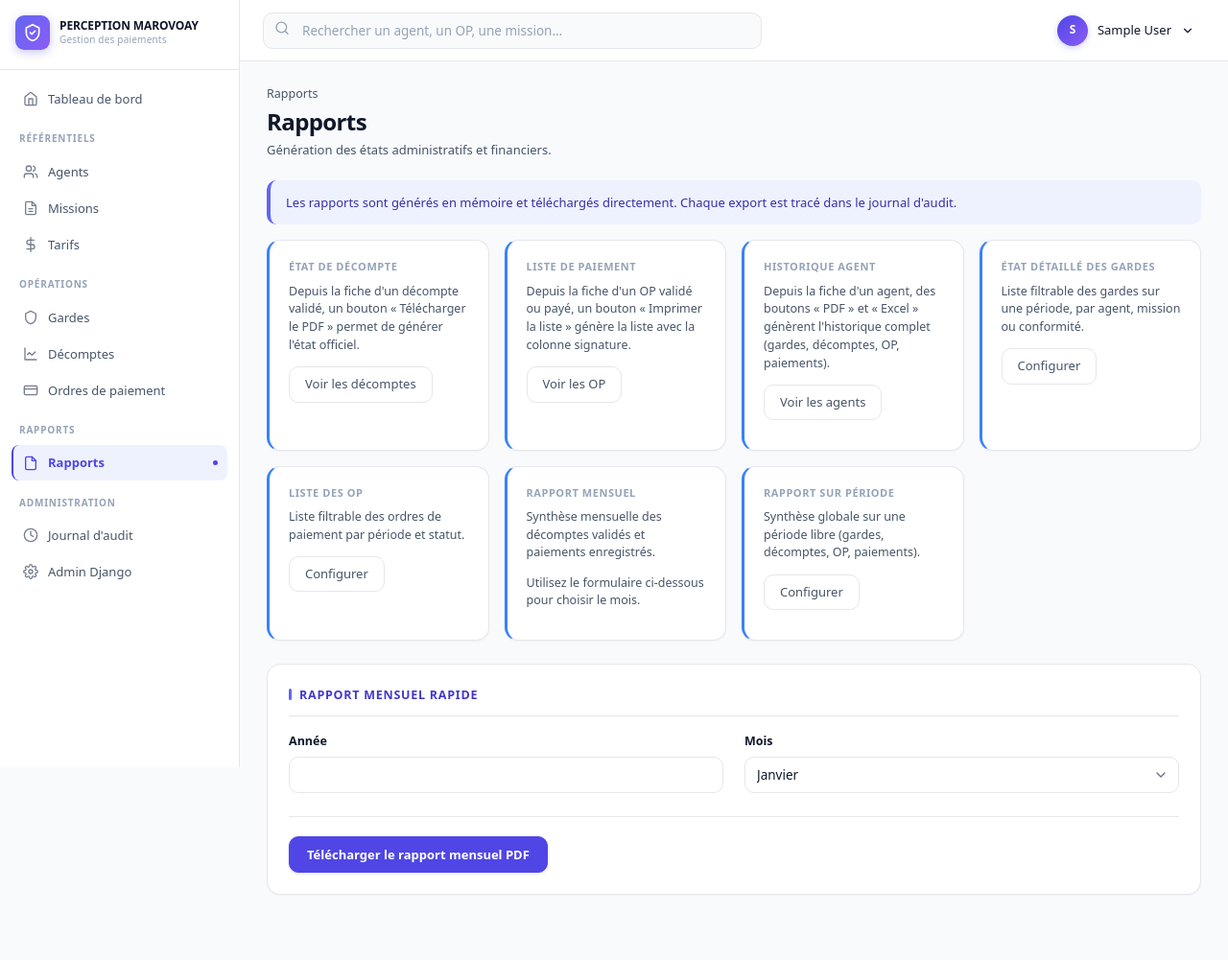
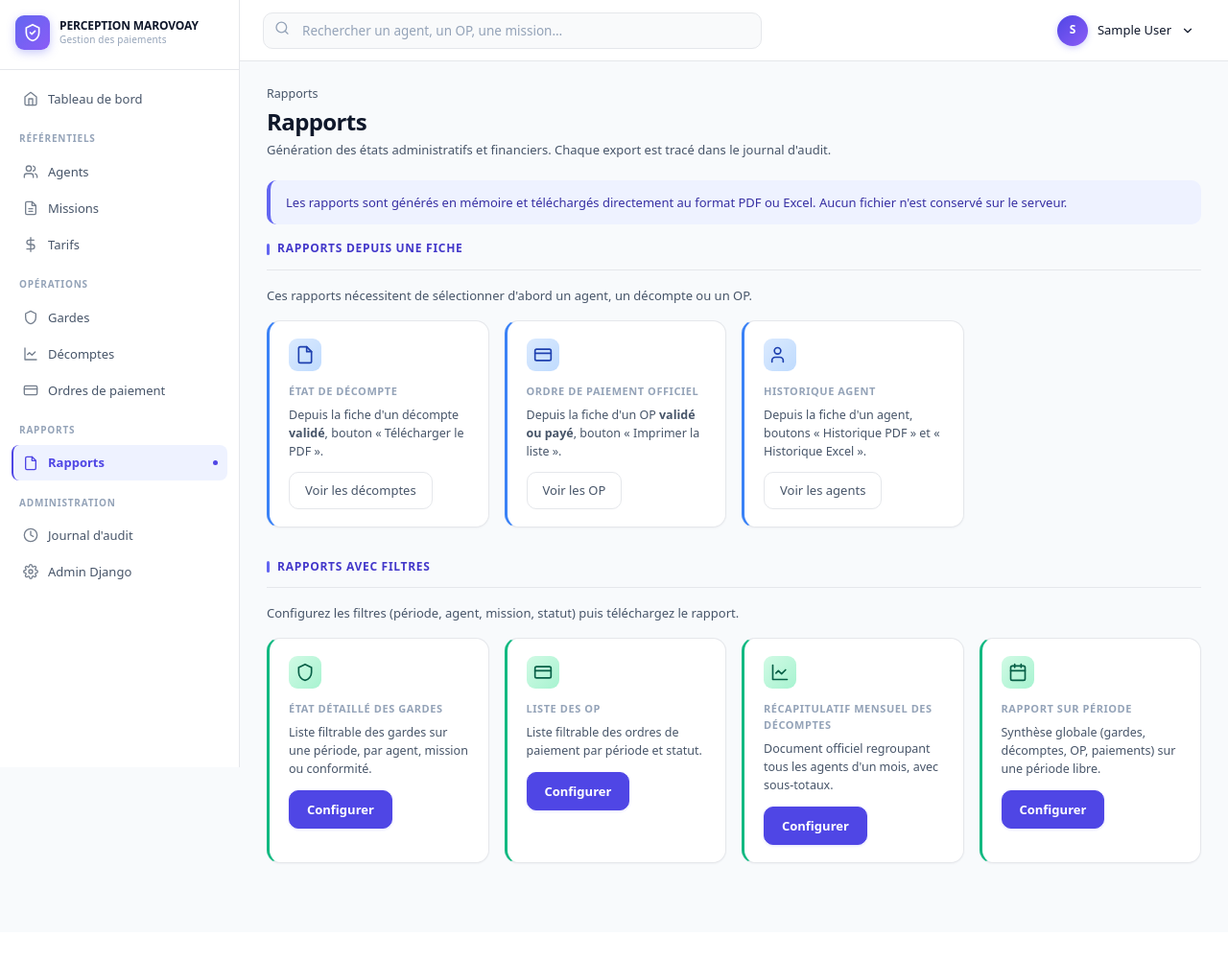
Before and after one commit to MamisoaDonavann/perceptionprincipale, a Django app: page /rapports/ in a window 1280 px wide. Shown: the whole page at 96% size. After the commit the page ends 901 px from the top, so only its background shows below. Run offline with Django 5.2, Linux system fonts and the light colour scheme; the visitor is signed in with stand-in values (Sample User, id 1).

Commit message:
Lot B : refonte des rapports (index catégorisé, filtres uniformisés)

```diff
--- a/templates/rapports/index.html
+++ b/templates/rapports/index.html
@@ -7,120 +7,157 @@
     <div class="page-header__titles">
         <h1 class="page-title">Rapports</h1>
         <p class="page-subtitle">
-            Génération des états administratifs et financiers.
+            Génération des états administratifs et financiers. Chaque export est tracé dans le journal d'audit.
         </p>
     </div>
 </div>
 
 <div class="info-box info-box--info">
-    Les rapports sont générés en mémoire et téléchargés directement.
-    Chaque export est tracé dans le journal d'audit.
+    Les rapports sont générés en mémoire et téléchargés directement au format PDF ou Excel.
+    Aucun fichier n'est conservé sur le serveur.
 </div>
 
+{# ==================== RAPPORTS DEPUIS UNE FICHE ==================== #}
+<h2 class="detail-card__title" style="margin-top: 8px; font-size: 12px;">Rapports depuis une fiche</h2>
+<p style="font-size: 13px; color: var(--text-2); margin: 0 0 16px 0;">
+    Ces rapports nécessitent de sélectionner d'abord un agent, un décompte ou un OP.
+</p>
+
 <div class="cards">
-    <div class="card card--info">
-        <div class="card__label">État de décompte</div>
-        <p class="card__hint">
-            Depuis la fiche d'un décompte validé, un bouton
-            « Télécharger le PDF » permet de générer l'état officiel.
-        </p>
-        <p class="card__hint">
-            <a href="{% url 'decomptes:list' %}" class="btn-secondary">Voir les décomptes</a>
-        </p>
+    <div class="card card--info card--with-icon">
+        <div class="card__icon">
+            <svg width="20" height="20" viewBox="0 0 24 24" fill="none" stroke="currentColor" stroke-width="2" stroke-linecap="round" stroke-linejoin="round" aria-hidden="true">
+                <path d="M14 2H6a2 2 0 0 0-2 2v16a2 2 0 0 0 2 2h12a2 2 0 0 0 2-2V8z"/>
+                <polyline points="14 2 14 8 20 8"/>
+            </svg>
+        </div>
+        <div class="card__content">
+            <div class="card__label">État de décompte</div>
+            <div class="card__hint">
+                Depuis la fiche d'un décompte <strong>validé</strong>, bouton « Télécharger le PDF ».
+            </div>
+            <div style="margin-top: 12px;">
+                <a href="{% url 'decomptes:list' %}" class="btn-secondary">Voir les décomptes</a>
+            </div>
+        </div>
     </div>
 
-    <div class="card card--info">
-        <div class="card__label">Liste de paiement</div>
-        <p class="card__hint">
-            Depuis la fiche d'un OP validé ou payé, un bouton
-            « Imprimer la liste » génère la liste avec la colonne signature.
-        </p>
-        <p class="card__hint">
-            <a href="{% url 'paiements:list' %}" class="btn-secondary">Voir les OP</a>
-        </p>
+    <div class="card card--info card--with-icon">
+        <div class="card__icon">
+            <svg width="20" height="20" viewBox="0 0 24 24" fill="none" stroke="currentColor" stroke-width="2" stroke-linecap="round" stroke-linejoin="round" aria-hidden="true">
+                <rect x="2" y="5" width="20" height="14" rx="2"/>
+                <line x1="2" y1="10" x2="22" y2="10"/>
+            </svg>
+        </div>
+        <div class="card__content">
+            <div class="card__label">Ordre de paiement officiel</div>
+            <div class="card__hint">
+                Depuis la fiche d'un OP <strong>validé ou payé</strong>, bouton « Imprimer la liste ».
+            </div>
+            <div style="margin-top: 12px;">
+                <a href="{% url 'paiements:list' %}" class="btn-secondary">Voir les OP</a>
+            </div>
+        </div>
     </div>
 
-    <div class="card card--info">
-        <div class="card__label">Historique agent</div>
-        <p class="card__hint">
-            Depuis la fiche d'un agent, des boutons « PDF » et « Excel »
-            génèrent l'historique complet (gardes, décomptes, OP, paiements).
-        </p>
-        <p class="card__hint">
-            <a href="{% url 'agents:list' %}" class="btn-secondary">Voir les agents</a>
-        </p>
-    </div>
-
-    <div class="card card--info">
-        <div class="card__label">État détaillé des gardes</div>
-        <p class="card__hint">
-            Liste filtrable des gardes sur une période, par agent, mission ou conformité.
-        </p>
-        <p class="card__hint">
-            <a href="{% url 'rapports:filtres_gardes' %}" class="btn-secondary">Configurer</a>
-        </p>
-    </div>
-
-    <div class="card card--info">
-        <div class="card__label">Liste des OP</div>
-        <p class="card__hint">
-            Liste filtrable des ordres de paiement par période et statut.
-        </p>
-        <p class="card__hint">
-            <a href="{% url 'rapports:filtres_op' %}" class="btn-secondary">Configurer</a>
-        </p>
-    </div>
-
-    <div class="card card--info">
-        <div class="card__label">Rapport mensuel</div>
-        <p class="card__hint">
-            Synthèse mensuelle des décomptes validés et paiements enregistrés.
-        </p>
-        <p class="card__hint">
-            Utilisez le formulaire ci-dessous pour choisir le mois.
-        </p>
-    </div>
-
-    <div class="card card--info">
-        <div class="card__label">Rapport sur période</div>
-        <p class="card__hint">
-            Synthèse globale sur une période libre (gardes, décomptes, OP, paiements).
-        </p>
-        <p class="card__hint">
-            <a href="{% url 'rapports:filtres_periode' %}" class="btn-secondary">Configurer</a>
-        </p>
+    <div class="card card--info card--with-icon">
+        <div class="card__icon">
+            <svg width="20" height="20" viewBox="0 0 24 24" fill="none" stroke="currentColor" stroke-width="2" stroke-linecap="round" stroke-linejoin="round" aria-hidden="true">
+                <path d="M16 21v-2a4 4 0 0 0-4-4H6a4 4 0 0 0-4 4v2"/>
+                <circle cx="9" cy="7" r="4"/>
+            </svg>
+        </div>
+        <div class="card__content">
+            <div class="card__label">Historique agent</div>
+            <div class="card__hint">
+                Depuis la fiche d'un agent, boutons « Historique PDF » et « Historique Excel ».
+            </div>
+            <div style="margin-top: 12px;">
+                <a href="{% url 'agents:list' %}" class="btn-secondary">Voir les agents</a>
+            </div>
+        </div>
     </div>
 </div>
 
-<div class="detail-card" style="margin-top: 20px;">
-    <h2 class="detail-card__title">Rapport mensuel rapide</h2>
-    <form method="get" action="{% url 'rapports:index' %}" onsubmit="event.preventDefault(); window.location.href='/rapports/mensuel/'+this.annee.value+'/'+this.mois.value+'/pdf/';">
-        <div class="form-grid">
-            <div class="form-group">
-                <label>Année</label>
-                <input type="number" name="annee" class="form-input" min="1900" max="2200" required>
+{# ==================== RAPPORTS AVEC FILTRES ==================== #}
+<h2 class="detail-card__title" style="margin-top: 32px; font-size: 12px;">Rapports avec filtres</h2>
+<p style="font-size: 13px; color: var(--text-2); margin: 0 0 16px 0;">
+    Configurez les filtres (période, agent, mission, statut) puis téléchargez le rapport.
+</p>
+
+<div class="cards">
+    <div class="card card--success card--with-icon">
+        <div class="card__icon">
+            <svg width="20" height="20" viewBox="0 0 24 24" fill="none" stroke="currentColor" stroke-width="2" stroke-linecap="round" stroke-linejoin="round" aria-hidden="true">
+                <path d="M12 2 4 6v6c0 5 3.5 9.5 8 10 4.5-.5 8-5 8-10V6l-8-4z"/>
+            </svg>
+        </div>
+        <div class="card__content">
+            <div class="card__label">État détaillé des gardes</div>
+            <div class="card__hint">
+                Liste filtrable des gardes sur une période, par agent, mission ou conformité.
             </div>
-            <div class="form-group">
-                <label>Mois</label>
-                <select name="mois" class="form-select" required>
-                    <option value="1">Janvier</option>
-                    <option value="2">Février</option>
-                    <option value="3">Mars</option>
-                    <option value="4">Avril</option>
-                    <option value="5">Mai</option>
-                    <option value="6">Juin</option>
-                    <option value="7">Juillet</option>
-                    <option value="8">Août</option>
-                    <option value="9">Septembre</option>
-                    <option value="10">Octobre</option>
-                    <option value="11">Novembre</option>
-                    <option value="12">Décembre</option>
-                </select>
+            <div style="margin-top: 12px;">
+                <a href="{% url 'rapports:filtres_gardes' %}" class="btn-create">Configurer</a>
             </div>
         </div>
-        <div class="form-actions">
-            <button type="submit" class="btn-create">Télécharger le rapport mensuel PDF</button>
+    </div>
+
+    <div class="card card--success card--with-icon">
+        <div class="card__icon">
+            <svg width="20" height="20" viewBox="0 0 24 24" fill="none" stroke="currentColor" stroke-width="2" stroke-linecap="round" stroke-linejoin="round" aria-hidden="true">
+                <rect x="2" y="5" width="20" height="14" rx="2"/>
+                <line x1="2" y1="10" x2="22" y2="10"/>
+            </svg>
         </div>
-    </form>
+        <div class="card__content">
+            <div class="card__label">Liste des OP</div>
+            <div class="card__hint">
+                Liste filtrable des ordres de paiement par période et statut.
+            </div>
+            <div style="margin-top: 12px;">
+                <a href="{% url 'rapports:filtres_op' %}" class="btn-create">Configurer</a>
+            </div>
+        </div>
+    </div>
+
+    <div class="card card--success card--with-icon">
+        <div class="card__icon">
+            <svg width="20" height="20" viewBox="0 0 24 24" fill="none" stroke="currentColor" stroke-width="2" stroke-linecap="round" stroke-linejoin="round" aria-hidden="true">
+                <path d="M3 3v18h18"/>
+                <path d="m19 9-5 5-4-4-3 3"/>
+            </svg>
+        </div>
+        <div class="card__content">
+            <div class="card__label">Récapitulatif mensuel des décomptes</div>
+            <div class="card__hint">
+                Document officiel regroupant tous les agents d'un mois, avec sous-totaux.
+            </div>
+            <div style="margin-top: 12px;">
+                <a href="{% url 'rapports:filtres_decomptes_mensuels' %}" class="btn-create">Configurer</a>
+            </div>
+        </div>
+    </div>
+
+    <div class="card card--success card--with-icon">
+        <div class="card__icon">
+            <svg width="20" height="20" viewBox="0 0 24 24" fill="none" stroke="currentColor" stroke-width="2" stroke-linecap="round" stroke-linejoin="round" aria-hidden="true">
+                <rect x="3" y="4" width="18" height="18" rx="2"/>
+                <line x1="16" y1="2" x2="16" y2="6"/>
+                <line x1="8" y1="2" x2="8" y2="6"/>
+                <line x1="3" y1="10" x2="21" y2="10"/>
+            </svg>
+        </div>
+        <div class="card__content">
+            <div class="card__label">Rapport sur période</div>
+            <div class="card__hint">
+                Synthèse globale (gardes, décomptes, OP, paiements) sur une période libre.
+            </div>
+            <div style="margin-top: 12px;">
+                <a href="{% url 'rapports:filtres_periode' %}" class="btn-create">Configurer</a>
+            </div>
+        </div>
+    </div>
 </div>
+
 {% endblock %}
```
Also changed, not shown: templates/rapports/filtres_decomptes_mensuels.html (+17 -10 lines), templates/rapports/filtres_gardes.html (+49 -22 lines), templates/rapports/filtres_op.html (+39 -14 lines), templates/rapports/filtres_periode.html (+34 -11 lines).
